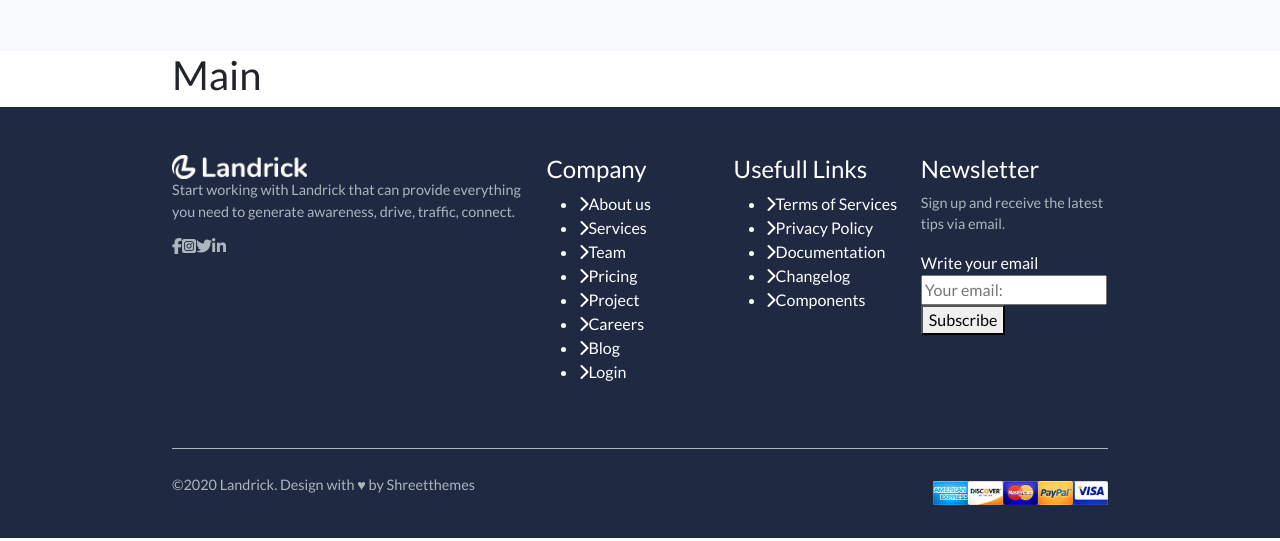
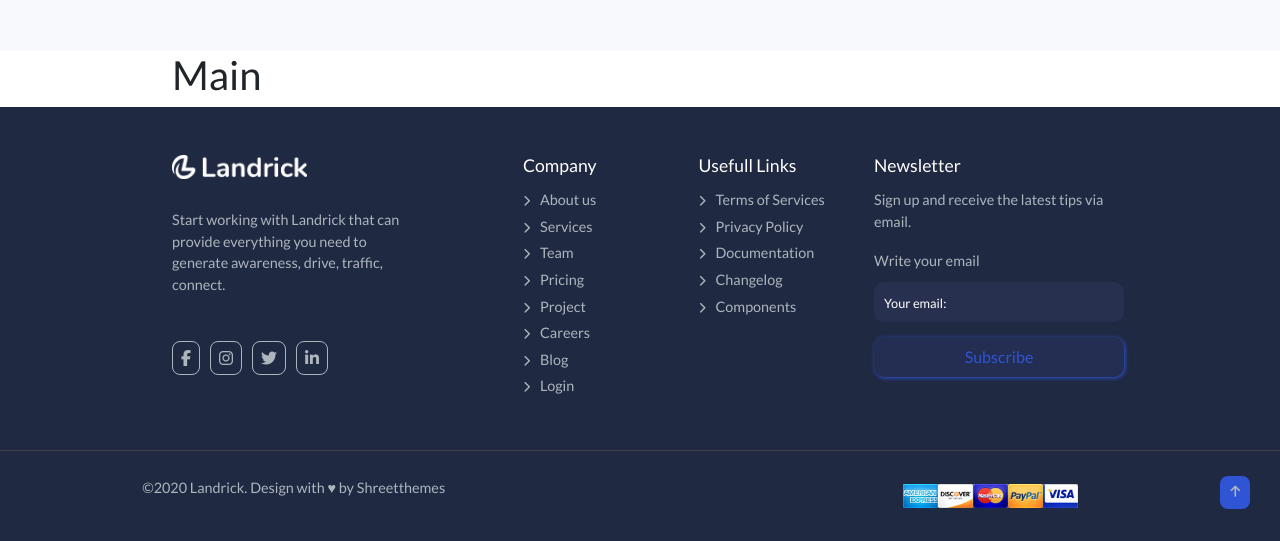
Before and after one commit to LucaFabbozzo/proj-html-vuejs, a Vue app: page / in a window 1280 px wide. Shown: the part 769-1310 px from the top of the page. Built offline with nearby package versions, Linux system fonts and the light colour scheme.

Commit message:
[add] footer

```diff
--- a/src/App.vue
+++ b/src/App.vue
@@ -4,9 +4,10 @@ import AppHeader from './components/AppHeader.vue'
 import Jumbo from './components/Jumbo.vue'
 import AppMain from './components/AppMain.vue'
 import AppFooter from './components/AppFooter.vue'
+import BottomFooter from './components/BottomFooter.vue'
   export default {
   name: 'App',
-   components: {AppHeader, Jumbo, AppMain, AppFooter}
+   components: {AppHeader, Jumbo, AppMain, AppFooter, BottomFooter}
   }
   </script>
 
@@ -15,6 +16,7 @@ import AppFooter from './components/AppFooter.vue'
     <Jumbo />
     <AppMain />
     <AppFooter />
+    <BottomFooter />
 </template>
 
 <style lang="scss">
--- a/src/components/AppFooter.vue
+++ b/src/components/AppFooter.vue
@@ -19,7 +19,7 @@
           <p>Start working with Landrick that can provide everything you need to generate awareness, drive, traffic, connect.</p>
           <div class="icons d-flex">
             <i class="fa-brands fa-facebook-f"></i>
-            <i class="fa-brands fa-square-instagram"></i>
+            <i class="fa-brands fa-instagram"></i>
             <i class="fa-brands fa-twitter"></i>
             <i class="fa-brands fa-linkedin-in"></i>
           </div>
@@ -46,18 +46,11 @@
           </form>
         </div>
       </div>
-      <div class="bottom d-flex justify-content-between align-items-center">
-        <p>&copy;2020 Landrick. Design with &hearts; by Shreetthemes</p>
-        <div class="credit d-flex">
-          <img src="../assets/img/american-ex.png" alt="mastercard">
-          <img src="../assets/img/discover.png" alt="mastercard">
-          <img src="../assets/img/master-card.png" alt="mastercard">
-          <img src="../assets/img/paypal.png" alt="mastercard">
-          <img src="../assets/img/visa.png" alt="mastercard">
-        </div>
-      </div>
     </div>
-  </footer>
+    </footer>
+
+
+
 </template>
 
 <style lang="scss" scoped>
@@ -66,26 +59,76 @@ footer {
   background-color: $footer-background;
   color: #ffffff;
   height: 100%;
-  p {
+  border-bottom: 1px solid #414141;
+  p, label {
     font-size: 0.9rem;
     color: #adb5bd;
   }
+  h4 {
+    font-size: 1.1rem;
+    padding-bottom: 5px;
+  }
+  ul {
+    padding: 0;
+    margin: 0;
+    i {
+      font-size: 0.7rem;
+      padding-right: 10px;
+    }
+    li {
+    list-style: none;
+    font-size: 0.9rem;
+    padding-bottom: 5px;
+    color: #adb5bd;
+    cursor: pointer;
+  }
+  }
+
   .landrick {
     img {
      width: 135px;
+     padding-bottom: 30px;
     }
-   .icons {
+    p {
+      padding-bottom: 30px;
+      padding-right: 110px;
+    }
+   .icons i {
     color: #adb5bd;
+    background-color: $footer-background;
+    padding: 8px;
+    margin-right: 10px;
+    border: 1px solid #adb5bd;
+    border-radius: 8px;
    }
   }
 
-  .bottom {
-    border-top: 1px solid #adb5bd;
-    height: 90px;
-    img {
-      width: 35px;
+  .newsletter {
+    input,
+    button {
+      width: 250px;
+      padding: 8px 10px;
+      border-radius: 10px;
+    }
+    button {
+      background-color: #232E52;
+      color: #2f55d4;
+      border: none;
+      box-shadow: 1px 1px 4px 0px rgba($color: #2f55d4, $alpha: 1.0);
+
+    }
+    input {
+      border: none;
+      margin-top: 10px;
+      margin-bottom: 15px;
+      background-color: #27314f;
+    }
+    input::placeholder {
+      color: white;
+      font-size: 0.8rem;
     }
   }
 
 }
+
 </style>
--- /dev/null
+++ b/src/components/BottomFooter.vue
@@ -0,0 +1,51 @@
+  <script>
+  export default {
+   name: 'BottomFooter'
+  }
+  </script>
+<template>
+        <footer>
+          <i class="fa-solid fa-arrow-up"></i>
+          <div class="container w-75 bottom d-flex justify-content-between align-items-center">
+            <p>&copy;2020 Landrick. Design with &hearts; by Shreetthemes</p>
+            <div class="credit d-flex">
+              <img src="../assets/img/american-ex.png" alt="mastercard">
+              <img src="../assets/img/discover.png" alt="mastercard">
+              <img src="../assets/img/master-card.png" alt="mastercard">
+              <img src="../assets/img/paypal.png" alt="mastercard">
+              <img src="../assets/img/visa.png" alt="mastercard">
+            </div>
+          </div>
+        </footer>
+</template>
+
+
+<style lang="scss" scoped>
+@use '../styles/partials/vars' as *;
+  footer {
+     background-color: $footer-background;
+     color: #ffffff;
+     height: 100%;
+     p {
+      font-size: 0.9rem;
+      color: #adb5bd;
+     }
+     i {
+      float: right;
+      position: relative;
+      top: 25px;
+      margin-right: 30px;
+      color: #adb5bd;
+      background-color: #2f55d4;
+      padding: 10px;
+      border-radius: 8px;
+      font-size: 0.8rem;
+     }
+   .bottom {
+    height: 90px;
+    img {
+      width: 35px;
+    }
+  }
+  }
+</style>
```
